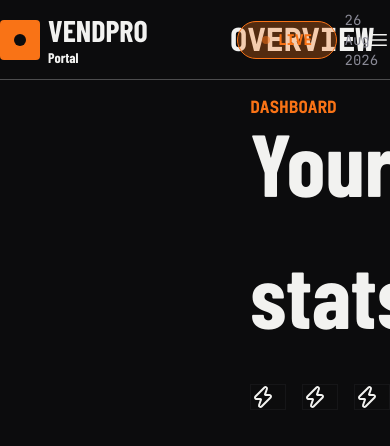
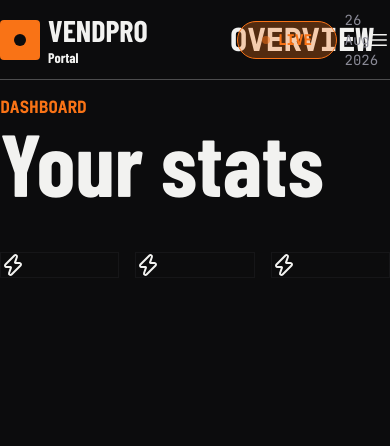
Before and after one commit to Nathan-s-Anthony/vendpro, a Next.js app: page /dashboard in a window 390 px wide. Shown: the top 446 px of the page. Built offline with nearby package versions, Linux system fonts and the light colour scheme; a web font is replaced by a local one.

Commit message:
mobile responsive

```diff
--- a/app/dashboard/page.tsx
+++ b/app/dashboard/page.tsx
@@ -11,7 +11,7 @@ export default function Dashboard() {
     return (
         <div className="grid h-screen relative overflow-hidden w-screen grid-cols-[250px_1fr] grid-rows-[auto_1fr]">
             <ToolBar />
-            <div className="min-w-0 col-start-2 z-10  lg:px-6 py-4">
+            <div className="min-w-0  col-span-2 lg:col-start-2 z-10  lg:px-6 py-4">
                 <Panel heading="Your stats" />
             </div>
         </div>
```
